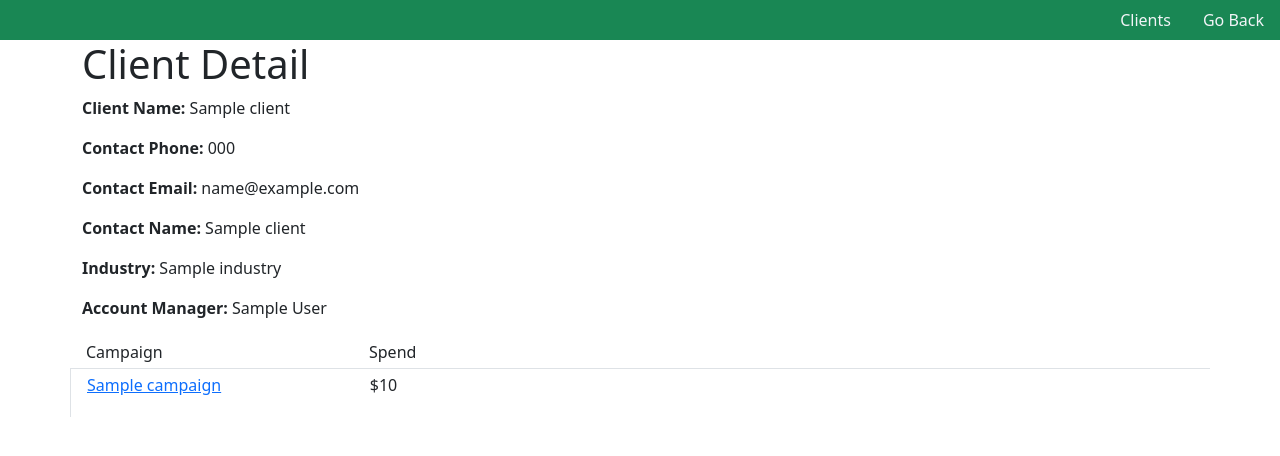
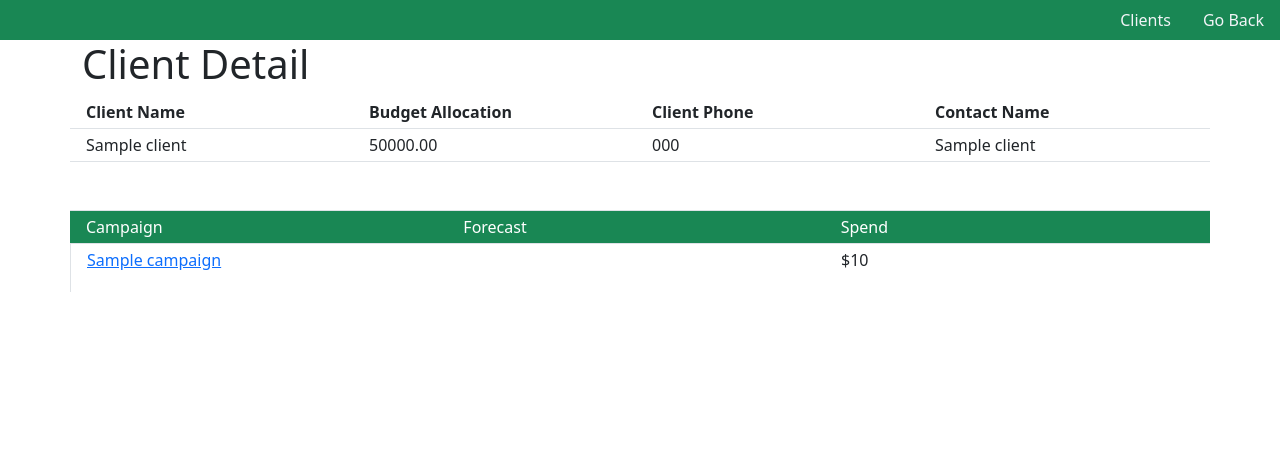
Before and after one commit to wanye71/Budget_Planner, a Django app: template budgetplanner-project/clients/templates/client/client_detail.html in a window 1280 px wide. Shown: the top 456 px of the page. Run offline with Django 5.2, Linux system fonts and the light colour scheme; the template is opened without the code that fills it: most values are stand-ins (such as "Sample title", 1, 10 or a date in 2020); some libraries are stand-ins or nearby versions.

Commit message:
updates admin, models, urls, views

```diff
--- a/budgetplanner-project/clients/models.py
+++ b/budgetplanner-project/clients/models.py
@@ -42,7 +42,7 @@ class BudgetAllocation(models.Model):
 
     @property
     def remaining_budget(self):
-        campaigns_total_budget = self.campaigns.aggregate(total_budget=models.Sum('budget_amount'))['total_budget']
+        campaigns_total_budget = self.client_name.campaign_set.aggregate(total_budget=models.Sum('budget_amount'))['total_budget']
         return self.budget_amount - (campaigns_total_budget or 0)
 
 @receiver(post_save, sender=Campaign)
--- a/budgetplanner-project/clients/templates/client/client_detail.html
+++ b/budgetplanner-project/clients/templates/client/client_detail.html
@@ -3,29 +3,58 @@
 {% block title %}Client Detail{% endblock %}
 
 {% block content %}
-    <h1>Client Detail</h1>
-    <p><strong>Client Name:</strong> {{ client.client_name }}</p>
-    <p><strong>Contact Phone:</strong> {{ client.contact_phone }}</p>
-    <p><strong>Contact Email:</strong> {{ client.contact_email }}</p>
-    <p><strong>Contact Name:</strong> {{ client.contact_name }}</p>
-    <p><strong>Industry:</strong> {{ client.industry }}</p>
-    <p><strong>Account Manager:</strong> {{ client.account_manager.first_name }} {{ client.account_manager.last_name }}</p>
+    <h3 class="display-6">Client Detail</h3>
+    <div class="row row row-cols-4 border-bottom p-1">
+        <div class="col">
+            <strong class="column-header">Client Name</strong>
+        </div>
+        <div class="col">
+            <strong class="column-header">Budget Allocation</strong>
+        </div>
+        <div class="col">
+            <strong class="column-header">Client Phone</strong>
+        </div>
+        <div class="col">
+            <strong class="column-header">Contact Name</strong>
+        </div>
+    </div>
 
     <div class="row row row-cols-4 border-bottom p-1">
+        <div class="col">
+            <div>{{ client.client_name }}</div>
+        </div>
+        <div class="col">
+            <div>50000.00</div>
+        </div>
+        <div class="col">
+            <div>{{ client.contact_phone }}</div>
+        </div>
+        <div class="col">
+            <div>{{ client.contact_name }}</div>
+        </div>
+    </div>
+
+    <div class="row row row-cols-3 border-bottom p-4"></div>
+
+    <div class="row row row-cols-3 border-bottom p-1 bg-success">
 
         <div class="col">
-            <div class="column-header">Campaign</div>
+            <div class="column-header text-white">Campaign</div>
         </div>
         <div class="col">
-            <div class="column-header">Spend</div>
+            <div class="column-header text-white">Forecast</div>
+        </div>
+        <div class="col">
+            <div class="column-header text-white">Spend</div>
         </div>
     </div>
 
     {% for campaign in campaigns %}
-    <div class="row row row-cols-4 border-start p-1">
+    <div class="row row row-cols-3 border-start p-1">
         <div class="col">
             <a href="{% url 'campaign-detail' campaign.pk %}">{{ campaign.campaign_name }}</a>
         </div>
+        <div class="col"></div>
         <div class="col">
             <p>${{ campaign.budget_amount }}</p>
         </div>
--- a/budgetplanner-project/clients/urls.py
+++ b/budgetplanner-project/clients/urls.py
@@ -1,5 +1,5 @@
 from django.urls import path
-from .views import ClientListView, ClientDetailView, CampaignListView, CampaignDetailView
+from .views import ClientListView, ClientDetailView, CampaignListView, CampaignDetailView, ChannelDetailView
 
 urlpatterns = [
     path('', ClientListView.as_view(), name='client_list'),
```
Also changed, not shown: budgetplanner-project/clients/admin.py (+13 -2 lines), budgetplanner-project/clients/templates/client/campaign_detail.html (+31 -12 lines), budgetplanner-project/clients/views.py (+7 -1 lines), budgetplanner-project/clients/migrations/0004_remove_budgetallocation_budget_amount.py (added), budgetplanner-project/clients/migrations/0005_budgetallocation_budget_amount.py (added), budgetplanner-project/db.sqlite3.
